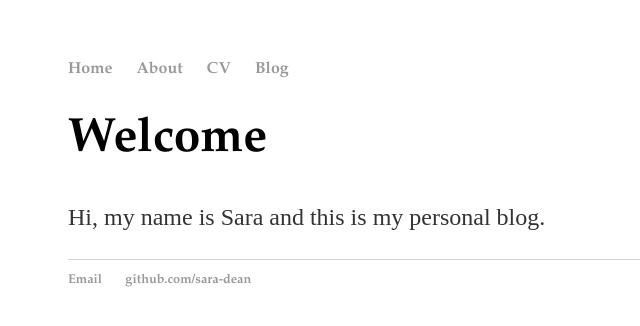
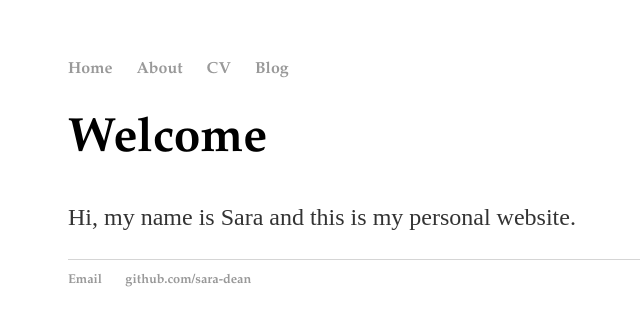
Before and after one commit to sara-dean/sara-dean.github.io, a Jekyll site: the page built from index.html, in a window 1280 px wide. Shown: the top 326 px of the page, without its empty margins (124-764 px from the left). Built offline with Jekyll 4.4.1, drawn with Linux system fonts in a browser that asks for light colours.

Commit message:
Update index.html

```diff
--- a/index.html
+++ b/index.html
@@ -1,30 +1,8 @@
-<!DOCTYPE html>
-<html>
-	<head>
-		<title>Sara R. Dean</title>
-		<!-- link to main stylesheet -->
-		<link rel="stylesheet" type="text/css" href="/css/main.css">
-	</head>
-	<body>
-		<nav>
-    		<ul>
-        		<li><a href="/">Home</a></li>
-	        	<li><a href="/about">About</a></li>
-        		<li><a href="/cv">CV</a></li>
-        		<li><a href="/blog">Blog</a></li>
-    		</ul>
-		</nav>
-		<div class="container">
-    		<div class="blurb">
-        		<h1>Welcome</h1>
-				<p>Hi, my name is Sara and this is my personal blog.</p>
-    		</div><!-- /.blurb -->
-		</div><!-- /.container -->
-		<footer>
-    		<ul>
-        		<li><a href="mailto:dean.sa@husky.neu.edu">Email</a></li>
-        		<li><a href="https://github.com/sara-dean">github.com/sara-dean</a></li>
-			</ul>
-		</footer>
-	</body>
-</html>
+---
+layout: default
+title: Sara R. Dean
+---
+<div class="blurb">
+	<h1>Welcome</h1>
+	<p>Hi, my name is Sara and this is my personal website.</p>
+</div><!-- /.blurb -->
```
